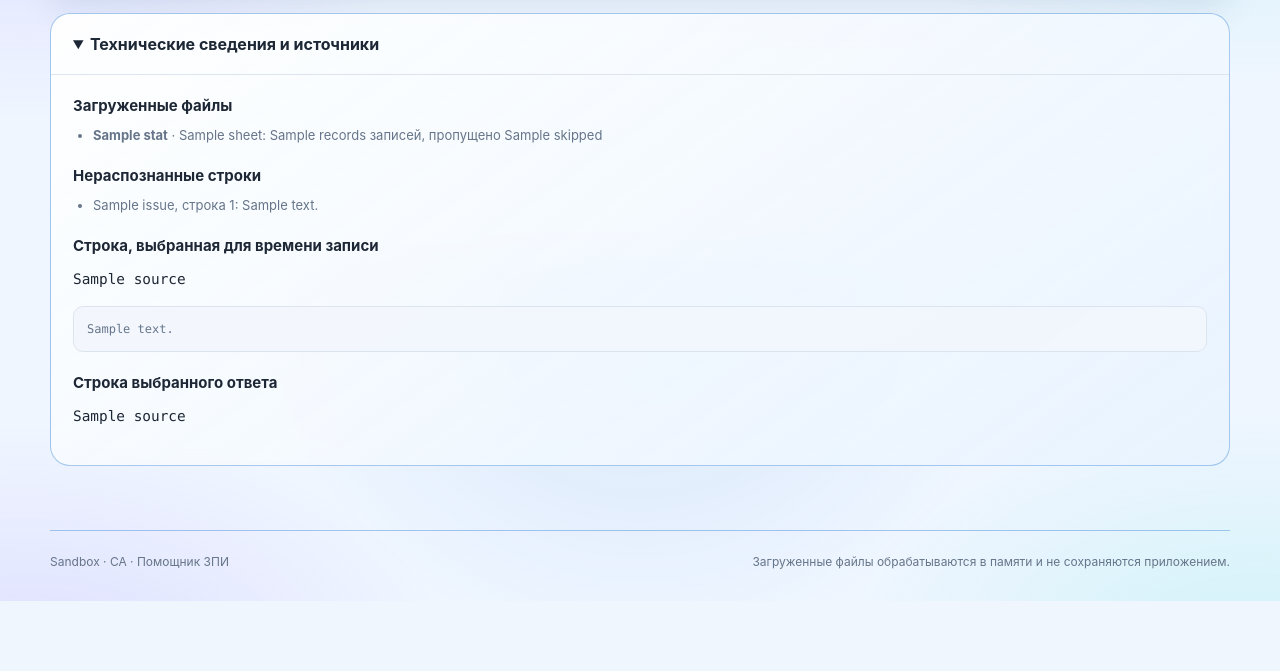
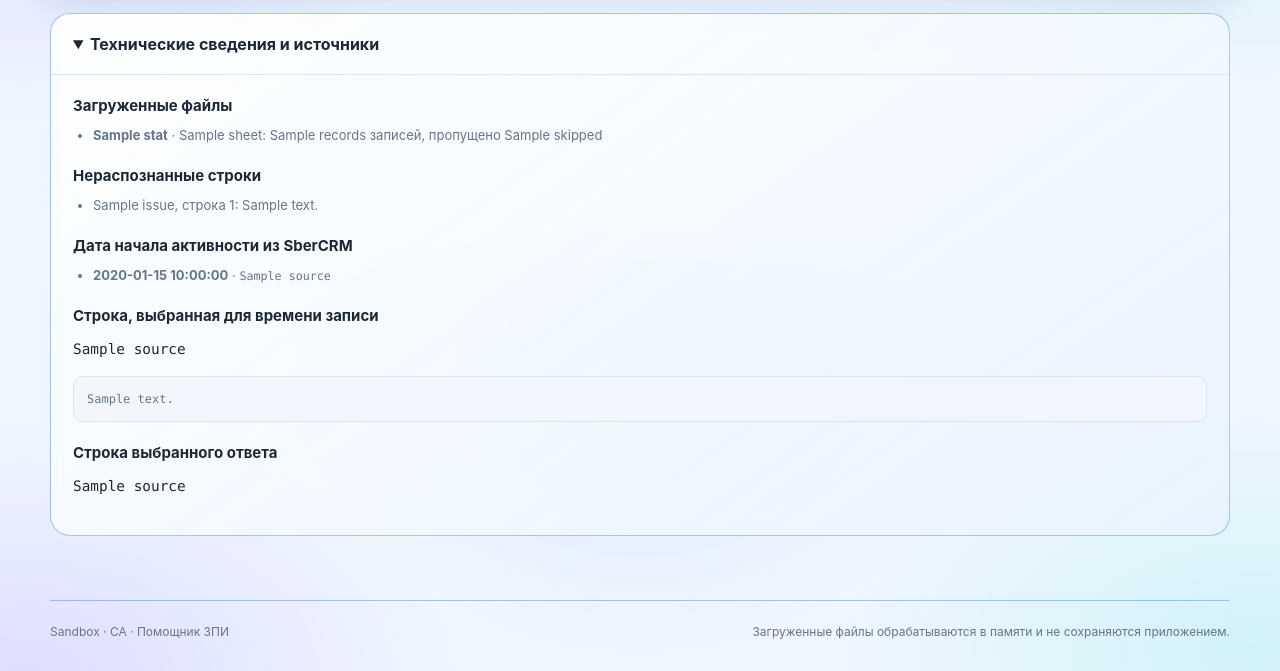
Before and after one commit to serejkakashkin-max/sandbox, a Python web app: template TA/templates/index.html in a window 1280 px wide, after a click on "Технические сведения и источники". Shown: the part 2144-2815 px from the top of the page. Before the commit the page ends 2745 px from the top, so only its background shows below. Run offline with Jinja, Linux system fonts and the light colour scheme; the template is opened without the code that fills it: most values are stand-ins (such as "Sample title", 1, 10 or a date in 2020); form fields are guessed from the names that the template uses.

Commit message:
Show CA activity-date diagnostics

```diff
--- a/CA/zpi_app/templates/index.html
+++ b/CA/zpi_app/templates/index.html
@@ -99,7 +99,13 @@
     <div>
       <p class="step-label">Экспертный вывод</p>
       <h2>{{ analysis.conclusion_title }}</h2>
+      {% if analysis.outcome == "chunks_missing" %}
+      <ol class="source-list diagnostic-steps">
+        {% for step in analysis.missing_chunks_steps %}<li>{{ step }}</li>{% endfor %}
+      </ol>
+      {% else %}
       <p>{{ analysis.conclusion_text }}</p>
+      {% endif %}
     </div>
     {% if analysis.outcome == "chunks_missing" %}
     <aside class="microphone-hint">
@@ -234,6 +240,17 @@
         {% endfor %}
       </ul>
       {% endif %}
+      {% if analysis.activity_evidence %}
+      <h3>Дата начала активности из SberCRM</h3>
+      <ul class="source-list">
+        {% for item in analysis.activity_evidence %}
+        <li>
+          <strong>{{ item.fact_start_date }}</strong> · <code>{{ item.source }}</code>
+          {% if item.meeting_match %} · совпадает с ID встречи{% endif %}
+        </li>
+        {% endfor %}
+      </ul>
+      {% endif %}
       {% if analysis.selected_group %}
       <h3>Строка, выбранная для времени записи</h3>
       <p><code>{{ analysis.selected_group.representative.source }}</code></p>
```
